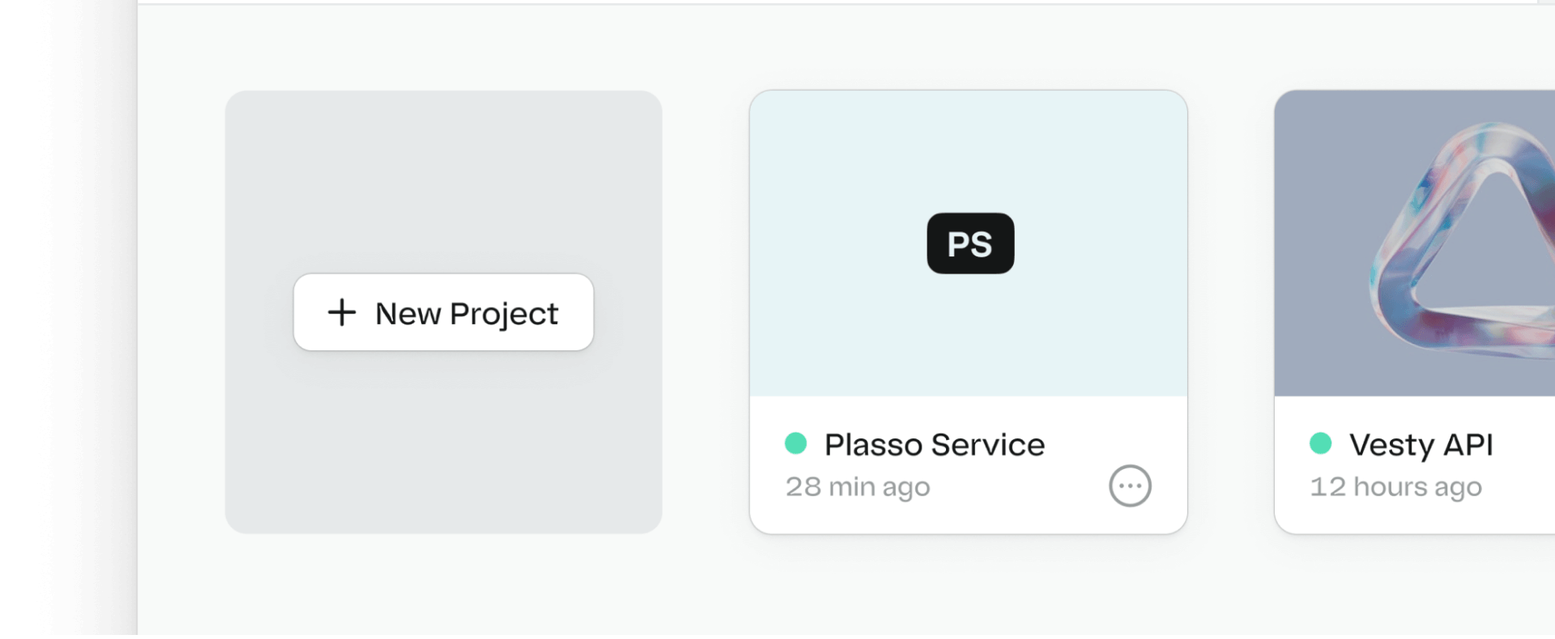
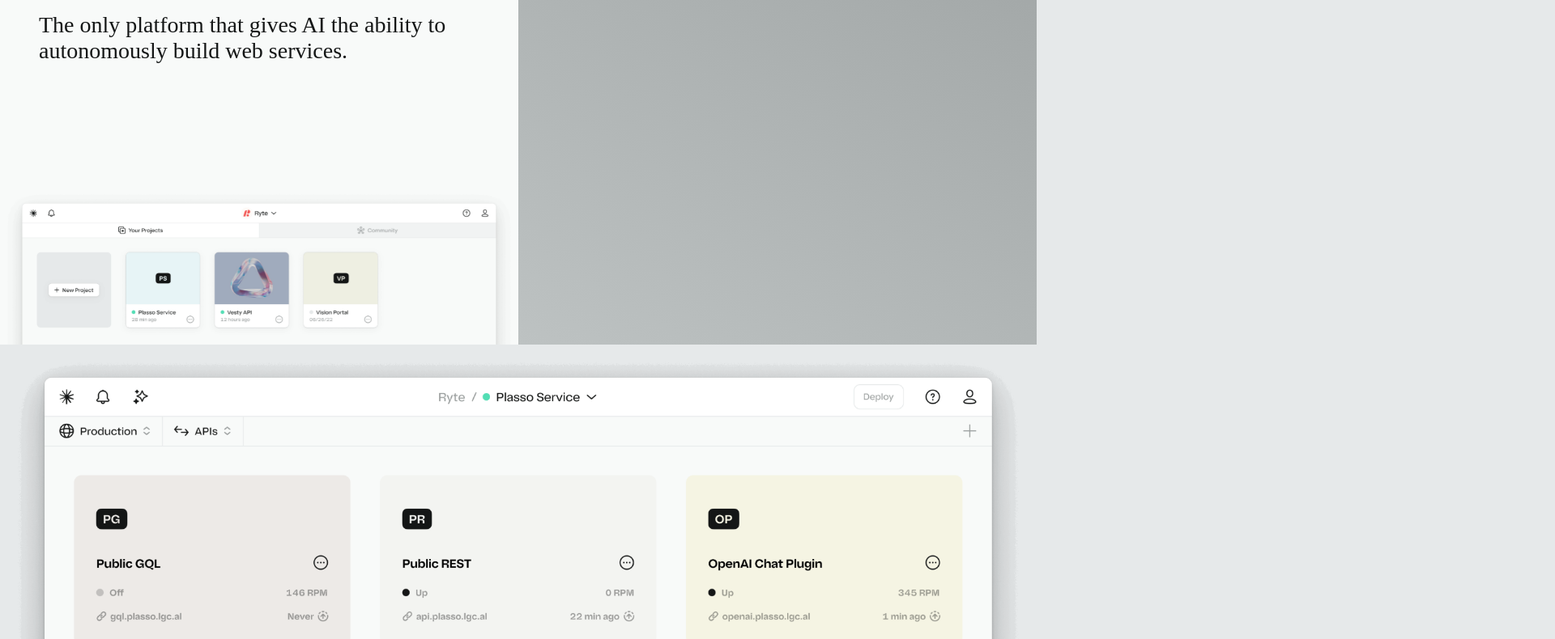
Before and after one commit to darecallad/scroll-animation, a plain HTML site: page docs/index.html in a window 1280 px wide. Shown: the part 374-1164 px from the top of the page at 81% size, 1920 px wide, since content can reach past the window. Drawn offline with Linux system fonts and the light colour scheme.

Commit message:
add style sheet and Js

```diff
--- a/docs/css/style.css
+++ b/docs/css/style.css
@@ -0,0 +1,115 @@
+/* Global styles */
+*,
+*::before,
+*::after {
+  box-sizing: border-box;
+}
+
+body {
+  margin: 0;
+  color: #141616;
+  background-color: #e6e9ea;
+  font-size: 28px;
+}
+
+h1 {
+  font-size: 110px;
+  margin-bottom: 1rem;
+}
+
+/* Sections */
+.full-screen-section {
+  height: 100vh;
+  text-align: center;
+  padding: 1rem;
+  position: relative;
+}
+
+.top-section {
+  display: flex;
+  text-align: start;
+  padding: 0;
+}
+
+.top-section .left,
+.top-section .right {
+  flex-basis: 0;
+  flex-grow: 1;
+  padding: 1rem;
+  padding-left: 3rem;
+}
+
+.top-section .left {
+  background-color: rgb(248, 250, 249, var(--background-opacity));
+}
+
+.top-section .right {
+  background: linear-gradient(
+    210.65deg,
+    rgb(152, 157, 157, var(--background-opacity)) 0%,
+    rgb(189, 194, 194, var(--background-opacity)) 100%
+  );
+}
+
+/* Image animations */
+.imgs > .top-section-img {
+  --value: min(var(--scroll), 30) * 50 / 30;
+  width: calc(50vw + 1vw * var(--value));
+  transform: translateY(calc(50% - 1% * var(--value)));
+}
+
+/* Media queries */
+@media (max-width: 1000px) {
+  .top-section .right {
+    display: none;
+  }
+
+  .top-section .left {
+    text-align: center;
+  }
+
+  body {
+    font-size: 24px;
+  }
+
+  h1 {
+    font-size: 72px;
+  }
+
+  .imgs > .top-section-img {
+    width: 100vw;
+  }
+}
+
+/* Scroll effects */
+:root {
+  --scroll: 0;
+}
+
+.top-section {
+  position: sticky;
+  top: 0;
+  transform: translate(0, calc(-1% * (max(var(--scroll), 25) - 25) * 100 / 75));
+  --background-opacity: calc(100% - 1% * min(var(--scroll), 30) * 100 / 30);
+}
+
+/* Image transitions */
+.imgs > * {
+  position: fixed;
+  width: 100vw;
+  bottom: 0;
+  z-index: 10;
+  transform: translate(0, 100%);
+  transition: transform 250ms ease-in-out;
+}
+
+/* Show images */
+.imgs > .show {
+  transform: translate(0, 0);
+}
+
+/* Data attribute for image to show */
+[data-img-to-show] {
+  position: absolute;
+  top: 20%;
+}
--- a/docs/index.html
+++ b/docs/index.html
@@ -4,7 +4,7 @@
     <meta charset="UTF-8" />
     <meta name="viewport" content="width=device-width, initial-scale=1.0" />
     <title>Scroll Animation ShowCase</title>
-    <link rel="stylesheet" href="css/styles.css" />
+    <link rel="stylesheet" href="css/style.css" />
     <script src="js/script.js" defer></script>
   </head>
   <body>
--- a/docs/js/script.js
+++ b/docs/js/script.js
@@ -0,0 +1,35 @@
+document.addEventListener("DOMContentLoaded", function () {
+  window.addEventListener("scroll", setScrollVar);
+  window.addEventListener("resize", setScrollVar);
+
+  function setScrollVar() {
+    const htmlElement = document.documentElement;
+    const percentOfScreenHeightScrolled =
+      htmlElement.scrollTop / htmlElement.clientHeight;
+    console.log(Math.min(percentOfScreenHeightScrolled * 100, 100));
+    htmlElement.style.setProperty(
+      "--scroll",
+      Math.min(percentOfScreenHeightScrolled * 100, 100)
+    );
+  }
+
+  setScrollVar();
+
+  const observer = new IntersectionObserver((entries) => {
+    for (let i = entries.length - 1; i >= 0; i--) {
+      const entry = entries[i];
+      if (entry.isIntersecting) {
+        document.querySelectorAll("[data-img]").forEach((img) => {
+          img.classList.remove("show");
+        });
+        const img = document.querySelector(entry.target.dataset.imgToShow);
+        img?.classList.add("show");
+        break;
+      }
+    }
+  });
+
+  document.querySelectorAll("[data-img-to-show]").forEach((section) => {
+    observer.observe(section);
+  });
+});
```
